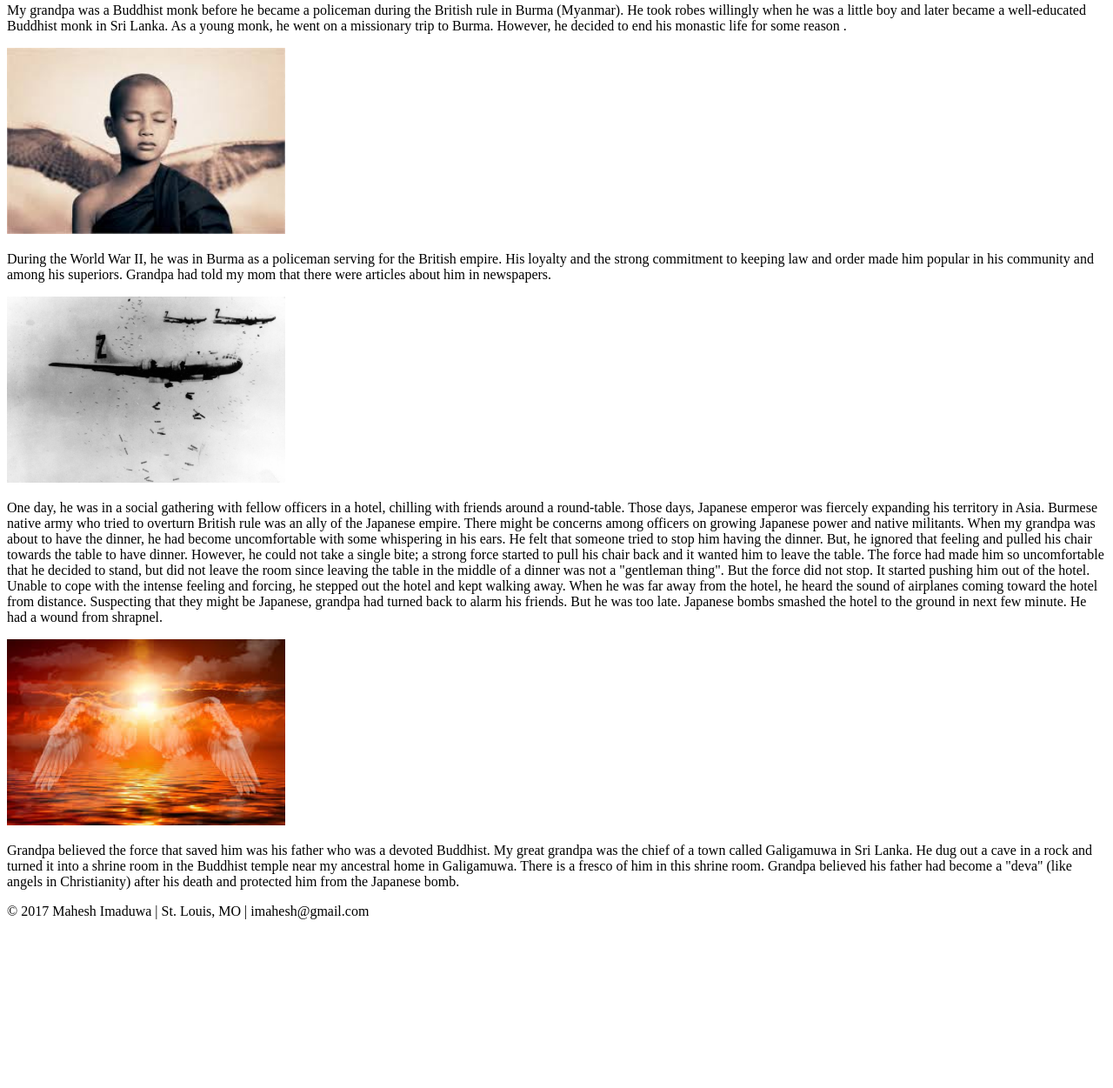
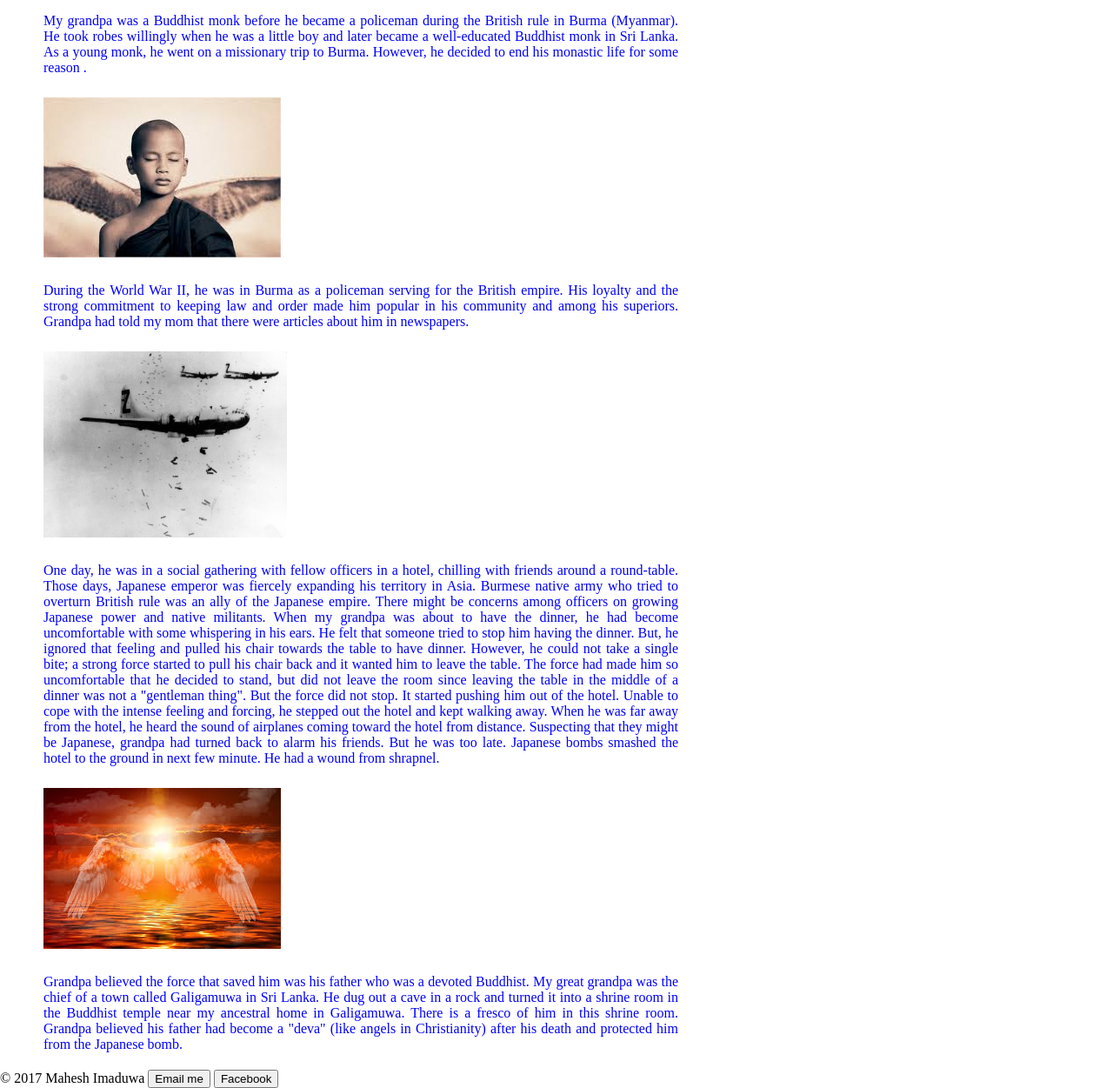
Before and after one commit to mwickram/LC101, a plain HTML site: page index.html in a window 1280 px wide. Shown: the part 124-1375 px from the top of the page at 87% size. Before the commit the page ends 1189 px from the top, so only its background shows below. Drawn offline with Linux system fonts and the light colour scheme.

Commit message:
Added some css styling

```diff
--- a/index.html
+++ b/index.html
@@ -1,22 +1,22 @@
 <!DOCTYPE html>
-<html>
+<html lang="eng">
     <head>
         <title>Mahesh Imaduwa-Blog</title>
-        <style>
-        img {
-        width:100%;
-        }
-        </style>
+        <meta charset="utf-8">
+		<meta name="viewport" content="width=device-width, initial-scale=1.0">
+        <link rel="stylesheet" type="text/css" href="styles.css">
     </head>
     <body>
-        <header>
+        <main>
+        <header id="headerfirst">
               <h1>LC101-Mahesh Imaduwa's Blog</h1>
         </header>
+
     <article>
         <header>
             <h2>Japanese Bomb</h2>
         </header>
-        <p>
+        <p class="firstblock">
             My grandpa was a Buddhist monk before he became a policeman
             during the British rule in Burma (Myanmar).
             He took robes willingly when he was a little boy and
@@ -24,16 +24,18 @@
             As a young monk, he went on a missionary trip to Burma.
             However, he decided to end his monastic life for some reason .
         </p>
-         <img src=images/buddhistmonk.jpg alt="buddhist monk" style="width:320px;height:214px">
-         <p>
+         <img  class="firstblock" src="images/buddhistmonk.jpg" alt="buddhist monk">
+
+         <p class="secondblock">
             During the World War II, he was in Burma as a policeman
             serving for the British empire. His loyalty and the strong
             commitment to keeping law and order made him popular in his
             community and among his superiors. Grandpa had told my mom
             that there were articles about him in newspapers.
         </p>
-        <img src=images/fighterplane.jpg alt="fighter_plane" style="width:320px;height:214px;">
-        <p>
+        <img class="secondblock" id="plane" src="images/fighterplane.jpg" alt="fighter_plane">
+
+        <p class="thirdblock">
             One day, he was in a social gathering with fellow officers
             in a hotel, chilling with friends around a round-table.
             Those days, Japanese emperor was fiercely expanding
@@ -55,7 +57,8 @@
             But he was too late. Japanese bombs smashed the hotel to the ground in next few minute.
             He had a wound from shrapnel.
         </p>
-        <img src=images/angel.jpg alt="angel" style="width:320px;height:214px;">
+        <img class="thirdblock" src="images/angel.jpg" alt="angel">
+
         <p>
             Grandpa believed the force that saved him was his father who was a devoted Buddhist.
             My great grandpa was the chief of a town called Galigamuwa in Sri Lanka.
@@ -65,9 +68,13 @@
             his death and protected him from the Japanese bomb.
         </p>
     </article>
-    <footer>
-        &copy; 2017 Mahesh Imaduwa | St. Louis, MO | imahesh@gmail.com
+    <footer id="footer">
+        &copy; 2017 Mahesh Imaduwa
+        <button type="button"> <a href="htttp://www.gmail.com"> Email me</a></button>
+        <button type="button"> <a href="htttp://www.facebook.com"> Facebook </a></button>
+
     </footer>
+        </main>
     </body>
 
 </html>
--- /dev/null
+++ b/styles.css
@@ -0,0 +1,56 @@
+html {
+	margin: 0;
+	padding: 0;
+}
+
+header{
+    margin: 25px 500px 0px 50px;
+}
+#headerfirst{
+    color:black;
+}
+
+body{
+	color:blue;
+	margin: 0;
+	padding: 0;
+}
+
+p{
+	text-align: justify;
+    color:blue;
+    /*border: 1px solid powderblue;*/
+    margin: 25px 500px 0px 50px;
+}
+
+#plane{
+    width:280px;
+    height:214px;
+}
+
+img {
+    margin: 25px 500px 0px 50px;
+    /*border: 1px solid powderblue;*/
+}
+/*
+.firstblock{
+    display: inline-block;
+}
+
+.secondblock{
+    display: inline-block;
+}
+
+.thirdblock{
+    display: inline-block;
+}
+*/
+#footer{
+    margin: 20px 500px 0px 0px;
+    color:black;
+}
+
+a {
+    text-decoration: none;
+    color:black;
+}
```
Also changed, not shown: 1 other file.
